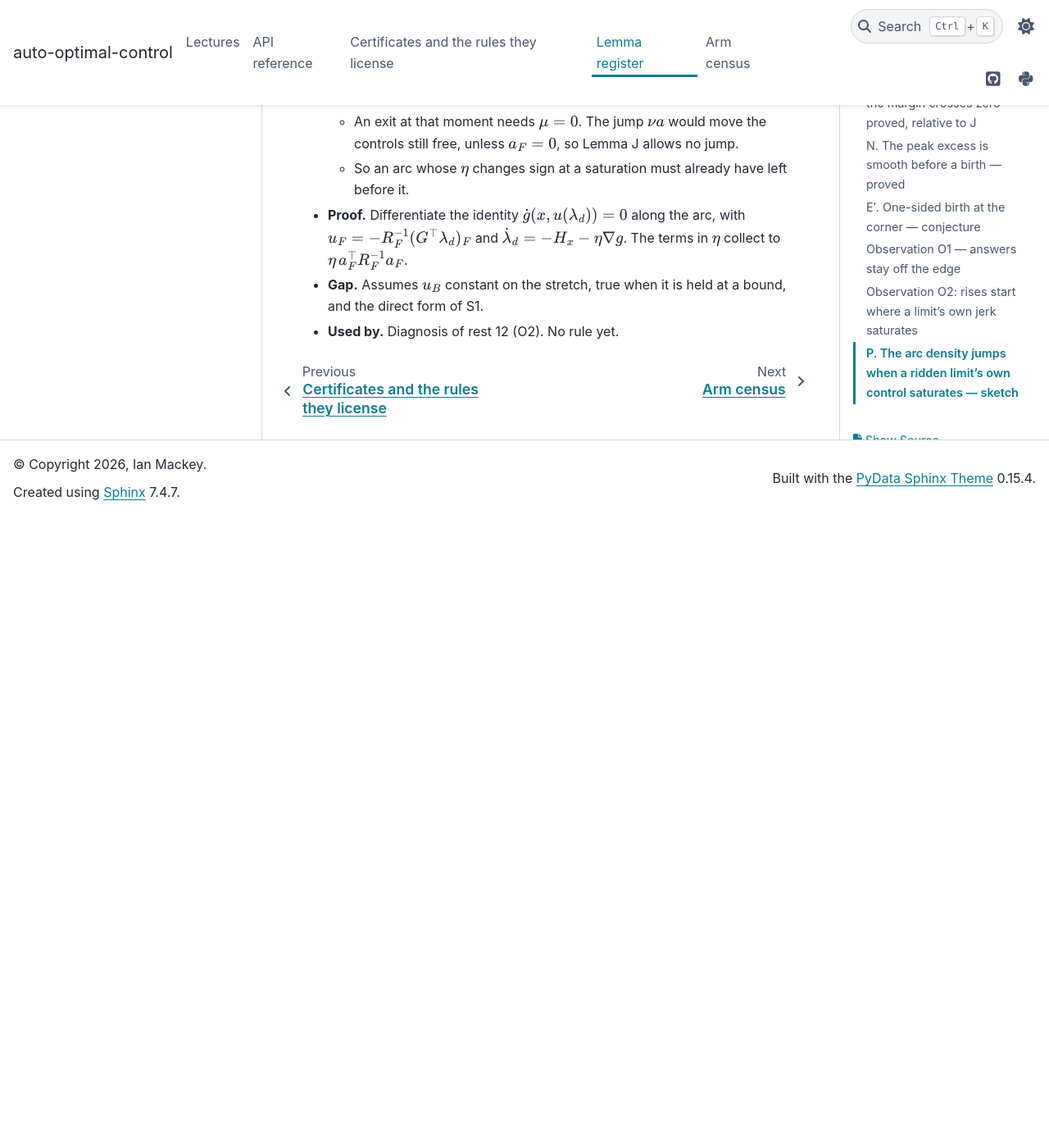
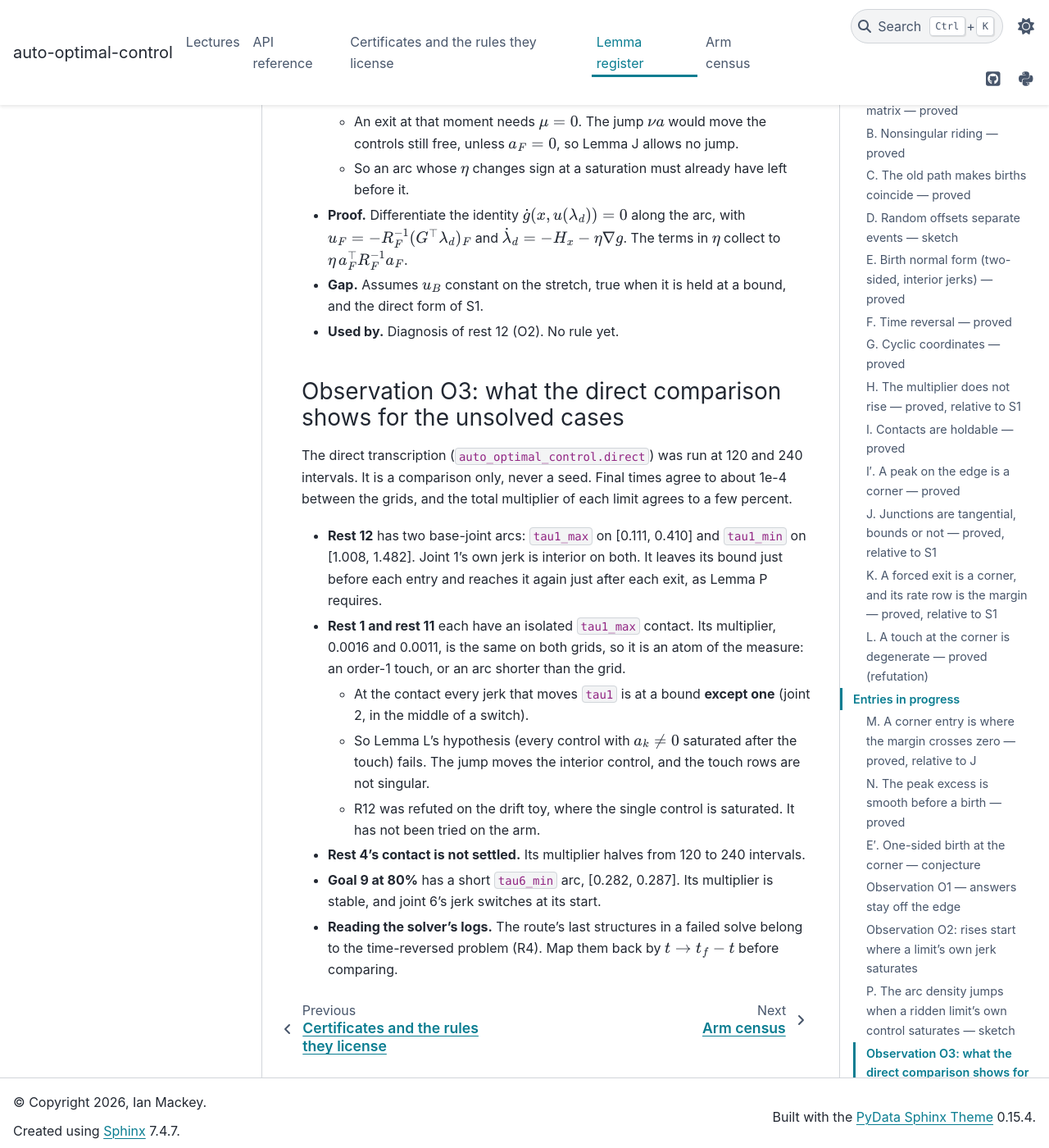
Before and after one commit to idm23/auto-optimal-control, a Sphinx documentation site: the page built from docs/notes/lemma_register.md, in a window 1280 px wide and 1400 px high, scrolled down 9344 px. Shown: the whole window at 82% size. Built offline with Sphinx 7.4.7 and the PyData theme 0.15.4, drawn with Linux system fonts in a browser that asks for light colours; before the commit the page ends 9974 px from its top, so only the background shows below that.

Commit message:
Observation O3: the direct comparison of the unsolved cases
Co-Authored-By: Claude Opus 5.5 <noreply@anthropic.com>

```diff
--- a/docs/notes/lemma_register.md
+++ b/docs/notes/lemma_register.md
@@ -332,3 +332,32 @@ route stalls.
 - **Gap.** Assumes $u_B$ constant on the stretch, true when it is held at a
   bound, and the direct form of S1.
 - **Used by.** Diagnosis of rest 12 (O2). No rule yet.
+
+### Observation O3: what the direct comparison shows for the unsolved cases
+
+The direct transcription (`auto_optimal_control.direct`) was run at 120 and 240
+intervals. It is a comparison only, never a seed. Final times agree to about
+1e-4 between the grids, and the total multiplier of each limit agrees to a few
+percent.
+
+- **Rest 12** has two base-joint arcs: `tau1_max` on [0.111, 0.410] and
+  `tau1_min` on [1.008, 1.482]. Joint 1's own jerk is interior on both. It
+  leaves its bound just before each entry and reaches it again just after each
+  exit, as Lemma P requires.
+- **Rest 1 and rest 11** each have an isolated `tau1_max` contact. Its
+  multiplier, 0.0016 and 0.0011, is the same on both grids, so it is an atom of
+  the measure: an order-1 touch, or an arc shorter than the grid.
+  - At the contact every jerk that moves `tau1` is at a bound **except one**
+    (joint 2, in the middle of a switch).
+  - So Lemma L's hypothesis (every control with $a_k \ne 0$ saturated after
+    the touch) fails. The jump moves the interior control, and the touch rows
+    are not singular.
+  - R12 was refuted on the drift toy, where the single control is saturated.
+    It has not been tried on the arm.
+- **Rest 4's contact is not settled.** Its multiplier halves from 120 to 240
+  intervals.
+- **Goal 9 at 80%** has a short `tau6_min` arc, [0.282, 0.287]. Its multiplier
+  is stable, and joint 6's jerk switches at its start.
+- **Reading the solver's logs.** The route's last structures in a failed solve
+  belong to the time-reversed problem (R4). Map them back by $t \to t_f - t$
+  before comparing.
```
